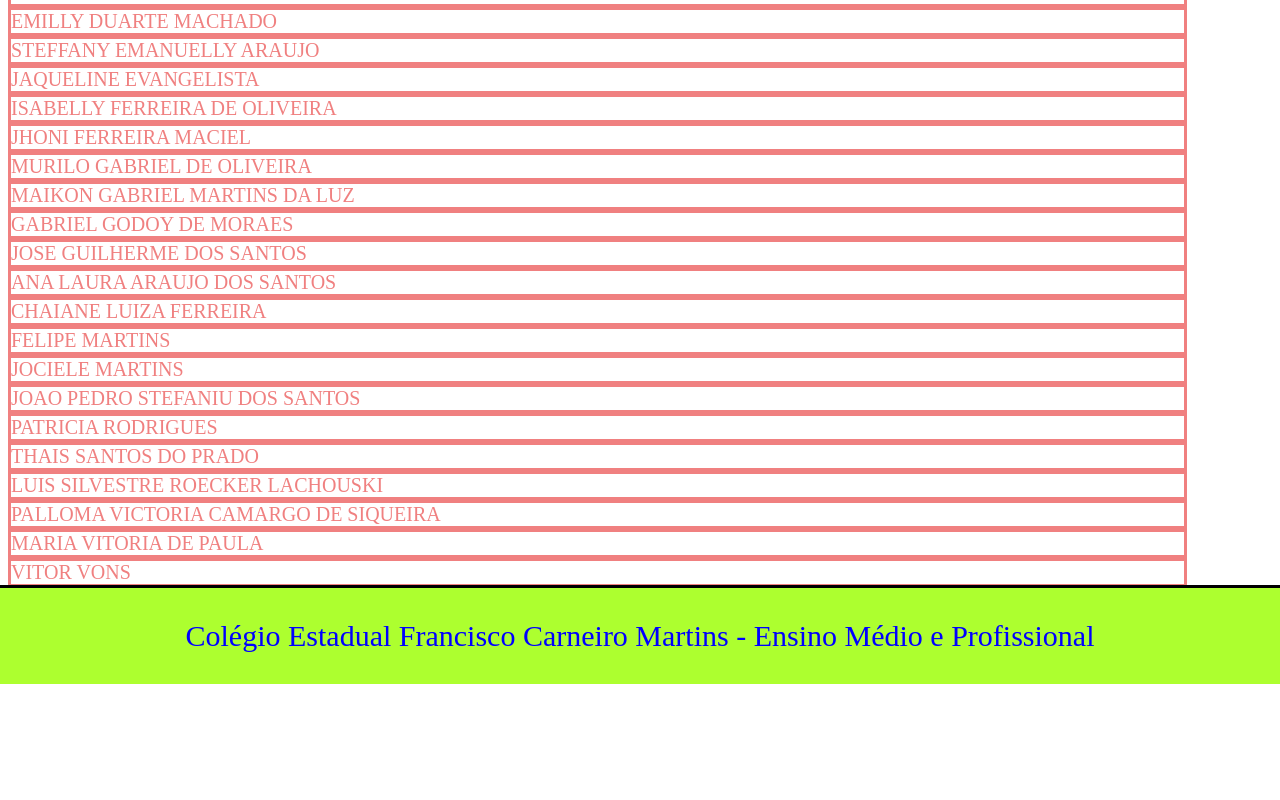
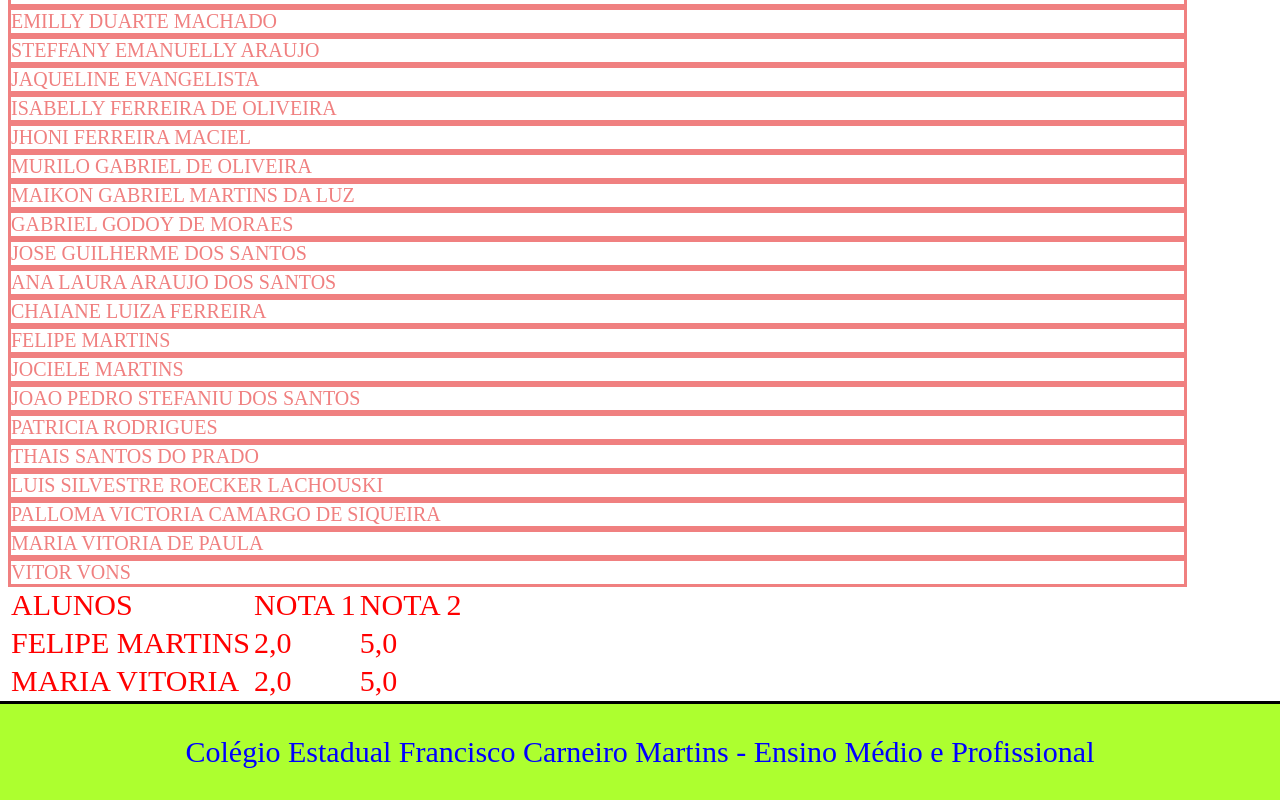
Before and after one commit to Nogueira16/1C-GABRIEL-N, a plain HTML site: page alunos.html in a window 1280 px wide. Shown: the part 530-1330 px from the top of the page. Before the commit the page ends 1214 px from the top, so only its background shows below. Drawn offline with Linux system fonts and the light colour scheme.

Commit message:
Add files via upload

```diff
--- a/alunos.html
+++ b/alunos.html
@@ -44,8 +44,25 @@
 <p id="aluno">MARIA VITORIA DE PAULA </p>
 <p id="aluno">VITOR VONS </p>
 
+ <table id="tabela">
+ <tr>
+     <td><p>ALUNOS</p></td>
+     <td><p>NOTA 1</p></td>
+     <td><p>NOTA 2</p></td>
+   </tr>
+    <tr>
+         <td><p>FELIPE MARTINS</p></td>
+         <td><p>2,0</p></td>
+         <td><p>5,0</p></td>
+   </tr>
+   <tr>
+     <td><p>MARIA VITORIA</p></td>
+     <td><p>2,0</p></td>
+     <td><p>5,0</p></td>
+  </tr>
+</table>
 
-        <footer class="rodape">
+  <footer class="rodape">
             <p id="rodape2">Colégio Estadual Francisco Carneiro Martins - Ensino Médio e Profissional</p>
         </footer>
 
```
